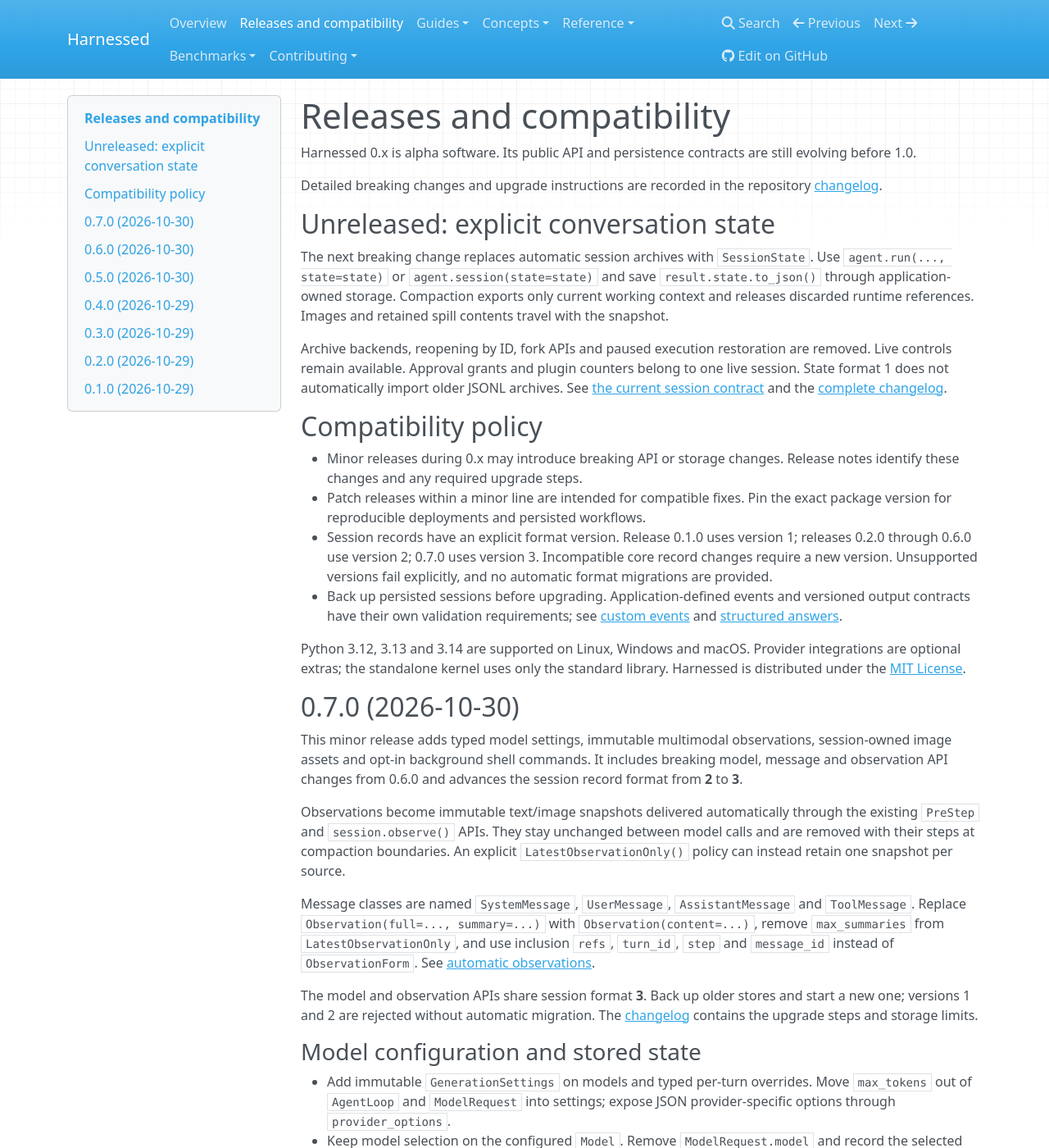
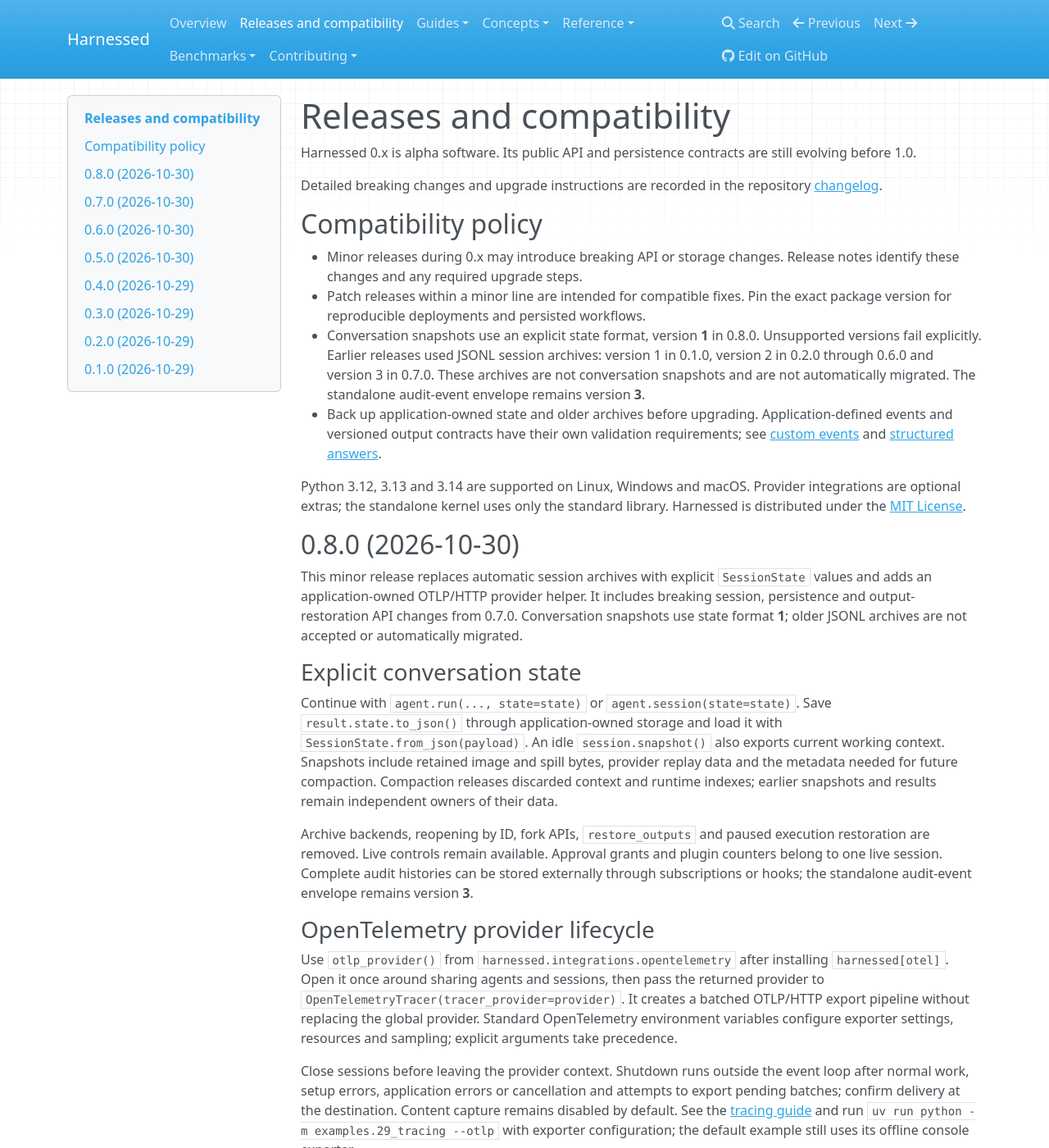
Before and after one commit to mathisarends/cordify, an MkDocs documentation site: the page built from docs/releases.md, in a window 1280 px wide and 1400 px high. Shown: the whole window at 82% size. Built offline with MkDocs 1.6.1, drawn with Linux system fonts in a browser that asks for light colours; nearby versions of some CDN libraries; some of the changed text lies outside the part shown.

Commit message:
Prepare Harnessed 0.8.0 release

```diff
--- a/docs/releases.md
+++ b/docs/releases.md
@@ -6,32 +6,20 @@
 Detailed breaking changes and upgrade instructions are recorded in the repository
 [changelog](https://github.com/mathisarends/harnessed/blob/main/Changelog.md).
 
-## Unreleased: explicit conversation state
-
-The next breaking change replaces automatic session archives with `SessionState`.
-Use `agent.run(..., state=state)` or `agent.session(state=state)` and save
-`result.state.to_json()` through application-owned storage. Compaction exports
-only current working context and releases discarded runtime references. Images
-and retained spill contents travel with the snapshot.
-
-Archive backends, reopening by ID, fork APIs and paused execution restoration are
-removed. Live controls remain available. Approval grants and plugin counters
-belong to one live session. State format 1 does not automatically import older
-JSONL archives. See [the current session contract](guides/sessions.md) and the
-[complete changelog](https://github.com/mathisarends/harnessed/blob/main/Changelog.md).
-
 ## Compatibility policy
 
 - Minor releases during 0.x may introduce breaking API or storage changes. Release
   notes identify these changes and any required upgrade steps.
 - Patch releases within a minor line are intended for compatible fixes. Pin the
   exact package version for reproducible deployments and persisted workflows.
-- Session records have an explicit format version. Release 0.1.0 uses version 1;
-  releases 0.2.0 through 0.6.0 use version 2; 0.7.0 uses version 3. Incompatible
-  core record changes require a new version. Unsupported versions fail explicitly,
-  and no automatic format migrations are provided.
-- Back up persisted sessions before upgrading. Application-defined events and
-  versioned output contracts have their own validation requirements; see
+- Conversation snapshots use an explicit state format, version **1** in 0.8.0.
+  Unsupported versions fail explicitly. Earlier releases used JSONL session
+  archives: version 1 in 0.1.0, version 2 in 0.2.0 through 0.6.0 and version 3
+  in 0.7.0. These archives are not conversation snapshots and are not automatically
+  migrated. The standalone audit-event envelope remains version **3**.
+- Back up application-owned state and older archives before upgrading.
+  Application-defined events and versioned output contracts have their own
+  validation requirements; see
   [custom events](guides/events.md) and
   [structured answers](guides/structured-output.md).
 
@@ -39,6 +27,69 @@
 integrations are optional extras; the standalone kernel uses only the standard
 library. Harnessed is distributed under the
 [MIT License](https://github.com/mathisarends/harnessed/blob/main/LICENSE).
+
+## 0.8.0 (2026-10-30)
+
+This minor release replaces automatic session archives with explicit
+`SessionState` values and adds an application-owned OTLP/HTTP provider helper.
+It includes breaking session, persistence and output-restoration API changes
+from 0.7.0. Conversation snapshots use state format **1**; older JSONL archives
+are not accepted or automatically migrated.
+
+### Explicit conversation state
+
+Continue with `agent.run(..., state=state)` or `agent.session(state=state)`.
+Save `result.state.to_json()` through application-owned storage and load it with
+`SessionState.from_json(payload)`. An idle `session.snapshot()` also exports
+current working context. Snapshots include retained image and spill bytes,
+provider replay data and the metadata needed for future compaction. Compaction
+releases discarded context and runtime indexes; earlier snapshots and results
+remain independent owners of their data.
+
+Archive backends, reopening by ID, fork APIs, `restore_outputs` and paused
+execution restoration are removed. Live controls remain available. Approval
+grants and plugin counters belong to one live session. Complete audit histories
+can be stored externally through subscriptions or hooks; the standalone
+audit-event envelope remains version **3**.
+
+### OpenTelemetry provider lifecycle
+
+Use `otlp_provider()` from `harnessed.integrations.opentelemetry` after installing
+`harnessed[otel]`. Open it once around sharing agents and sessions, then pass the
+returned provider to `OpenTelemetryTracer(tracer_provider=provider)`. It creates
+a batched OTLP/HTTP export pipeline without replacing the global provider.
+Standard OpenTelemetry environment variables configure exporter settings,
+resources and sampling; explicit arguments take precedence.
+
+Close sessions before leaving the provider context. Shutdown runs outside the
+event loop after normal work, setup errors, application errors or cancellation
+and attempts to export pending batches; confirm delivery at the destination.
+Content capture remains disabled by default. See the [tracing guide](guides/tracing.md)
+and run `uv run python -m examples.29_tracing --otlp` with exporter configuration;
+the default example still uses its offline console exporter.
+
+### Upgrade from 0.7.0
+
+1. Replace archive plugins and ID-based reopening with application-owned state
+   storage. The application owns conversation keys, authorization, revisions,
+   expiration, deletion and competing writers.
+2. Pass `SessionState` explicitly and save the returned state after terminal turns.
+   Back up older JSONL archives and their resource directories before upgrading;
+   start new state-format-1 conversations or arrange an application-specific
+   conversion. No automatic archive migration is provided.
+3. Replace fork APIs with independent runs receiving the same snapshot. Restore
+   only idle conversations at terminal turn boundaries; paused executions,
+   pending work, approvals, processes and Python plugin objects are not restored.
+4. Configure output validators or versioned `OutputContract` values on each new
+   turn. Save complete audit histories externally if required; snapshots contain
+   retained working context, and ordered `EventLogCodec` persistence is removed.
+5. Existing OpenTelemetry providers continue to work. Adopt the optional helper
+   only when the application needs it to own the shared export pipeline.
+
+See [the session contract](guides/sessions.md),
+[structured answers](guides/structured-output.md) and the
+[complete changelog](https://github.com/mathisarends/harnessed/blob/main/Changelog.md)
+for detailed changes and upgrade steps.
 
 ## 0.7.0 (2026-10-30)
 
--- a/pyproject.toml
+++ b/pyproject.toml
@@ -4,7 +4,7 @@
 
 [project]
 name = "harnessed"
-version = "0.7.0"
+version = "0.8.0"
 description = "A composable Python agent SDK with reversible plugins and explicit conversation state."
 readme = "README.md"
 license = "MIT"
```
Also changed, not shown: Changelog.md (+62 -5 lines), 1 other file.
